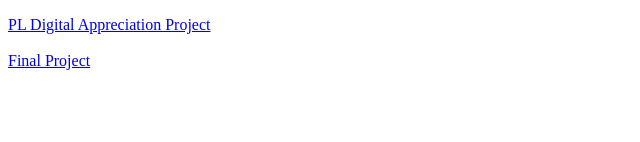
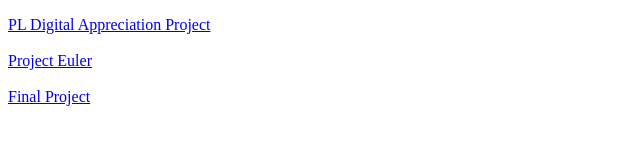
Before and after one commit to cavsforlife27/cavsforlife27.github.io, a plain HTML site: page projects.html in a window 1280 px wide. Shown: the part 208-350 px from the top of the page, without its empty margins (0-640 px from the left). Drawn offline with Linux system fonts and the light colour scheme.

Commit message:
last changes

```diff
--- a/projects.html
+++ b/projects.html
@@ -25,6 +25,9 @@
 <a href = "pl.html">PL Digital Appreciation Project</a>
 <br>
 <br>
+<a href = "projecteuler.html">Project Euler</a>
+<br>
+<br>
 <a href = "https://docs.google.com/presentation/d/1TU2d-eTCP3y6I_PNCmGiI3ZUMiBD0FMTMd9bUbBjdvg/edit#slide=id.p">Final Project</a>
 
 </body>
```
